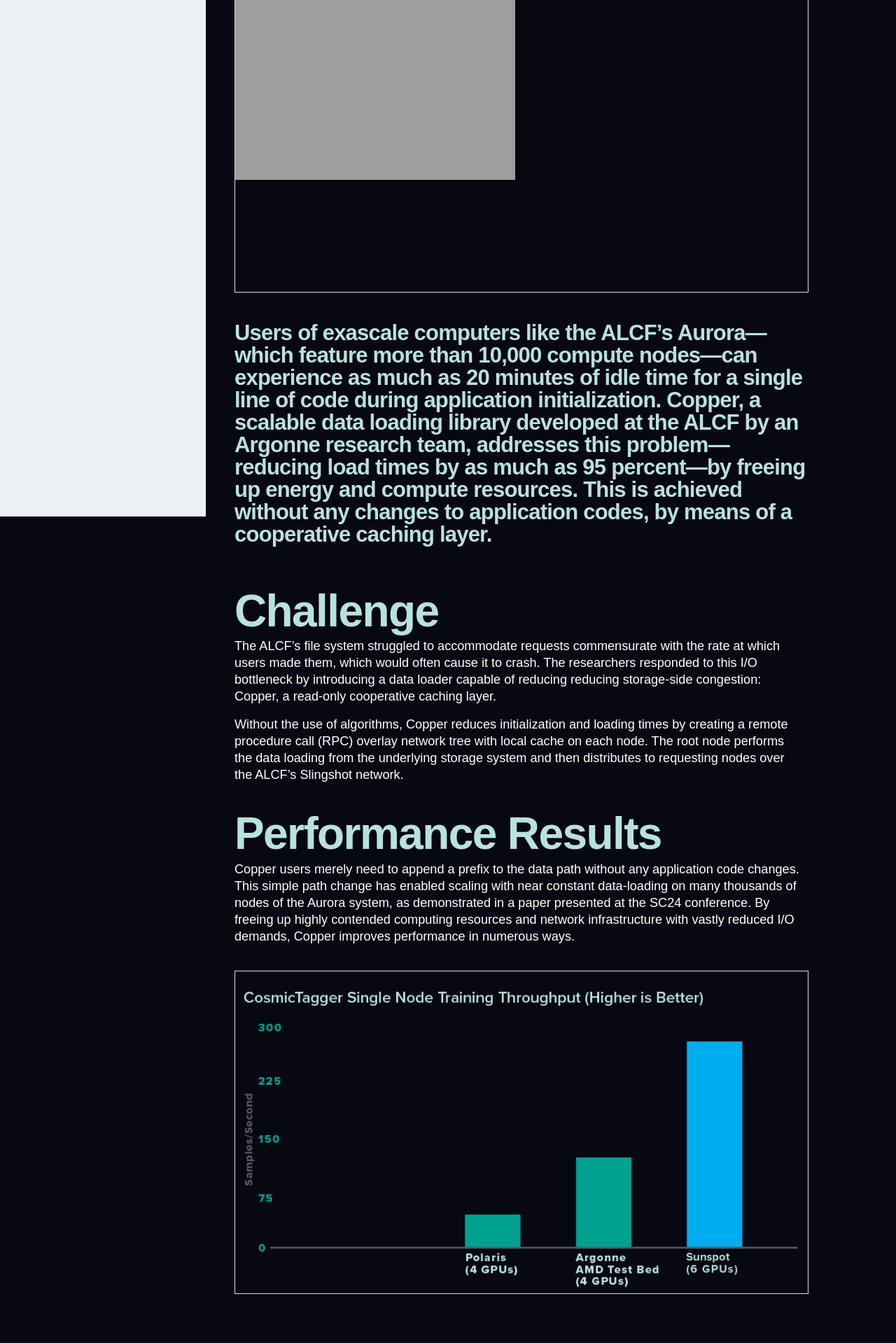
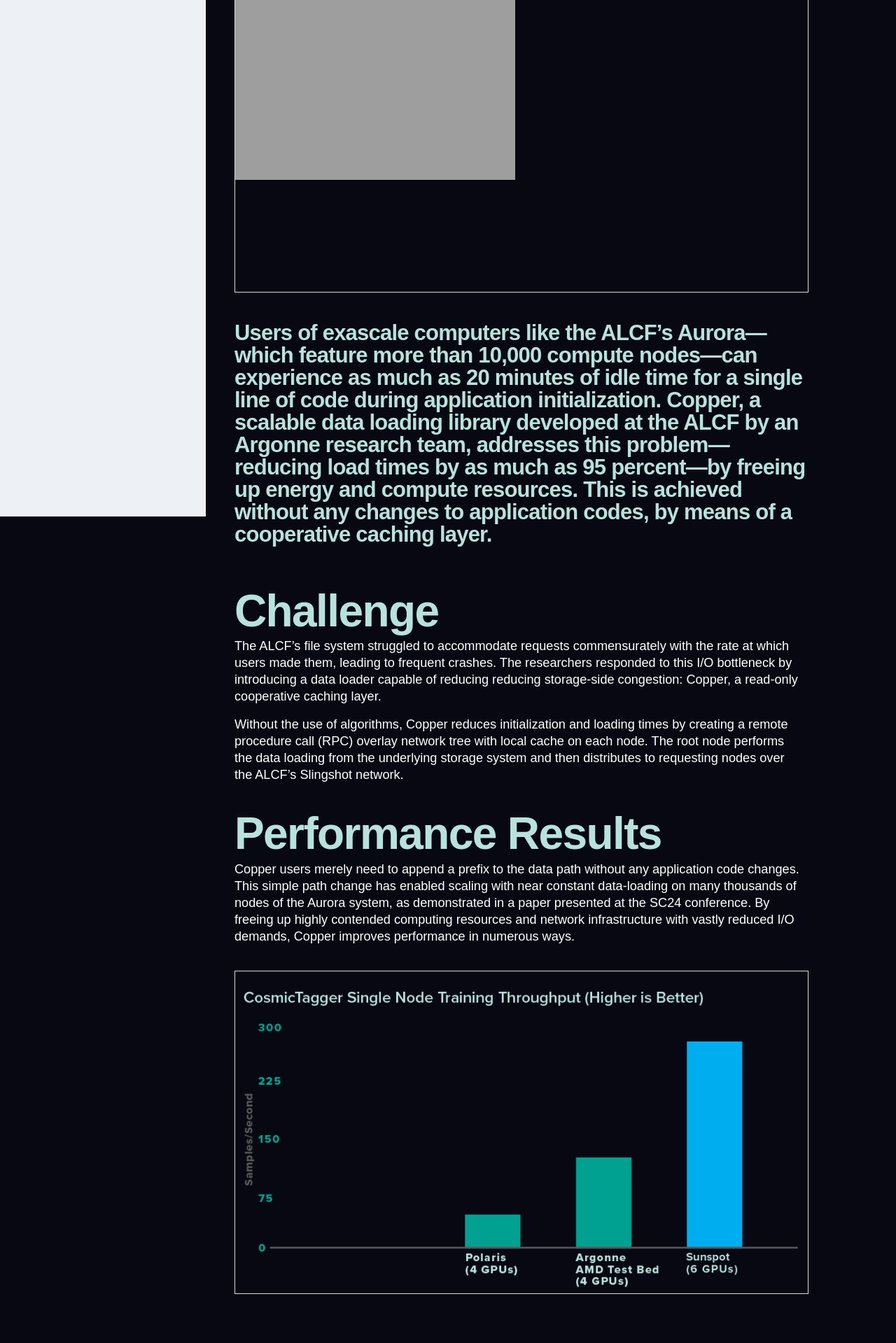
Before and after one commit to argonne-lcf/AR2024, a Jekyll site: the page built from _performancehighlights/copper.md, in a window 1280 px wide. Shown: the part 606-2525 px from the top of the page at 70% size. Built offline with Jekyll 4.4.1, drawn with Linux system fonts in a browser that asks for light colours; some web fonts are replaced.

Commit message:
Update copper.md
challenge wording

```diff
--- a/_performancehighlights/copper.md
+++ b/_performancehighlights/copper.md
@@ -32,7 +32,7 @@
 
 
 # Challenge
-The ALCF’s file system struggled to accommodate requests commensurate with the rate at which users made them, which would often cause it to crash. The researchers responded to this I/O bottleneck by introducing a data loader capable of reducing reducing storage-side congestion: Copper, a read-only cooperative caching layer.
+The ALCF’s file system struggled to accommodate requests commensurately with the rate at which users made them, leading to frequent crashes. The researchers responded to this I/O bottleneck by introducing a data loader capable of reducing reducing storage-side congestion: Copper, a read-only cooperative caching layer.
 
 Without the use of algorithms, Copper reduces initialization and loading times by creating a remote procedure call (RPC) overlay network tree with local cache on each node. The root node performs the data loading from the underlying storage system and then distributes to requesting nodes over the ALCF’s Slingshot network.
 
```
